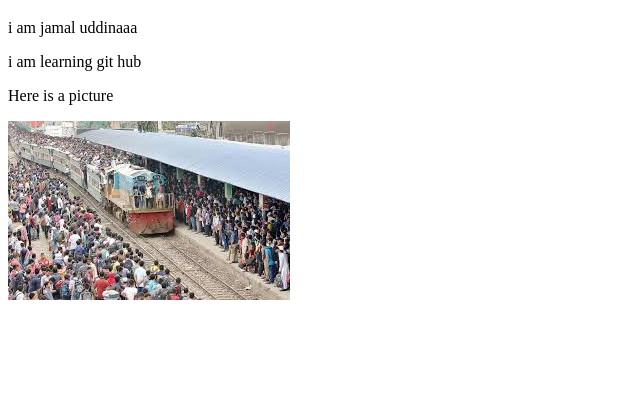
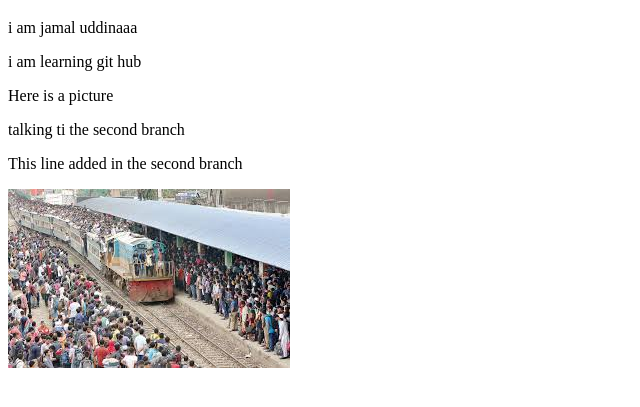
Before and after one commit to jamal049/my-first-website, a plain HTML site: page index.html in a window 1280 px wide. Shown: the part 61-468 px from the top of the page, without its empty margins (0-640 px from the left). Drawn offline with Linux system fonts and the light colour scheme.

Commit message:
this new add

```diff
--- a/index.html
+++ b/index.html
@@ -10,6 +10,9 @@
     <p>i am jamal uddinaaa</p>
     <p>i am learning git hub</p>
     <p>Here is a picture</p>
+    <p>talking ti the second branch</p>
+    <p>This line added in the second branch</p>
+
     <img src="ral.png">
 
 
```
